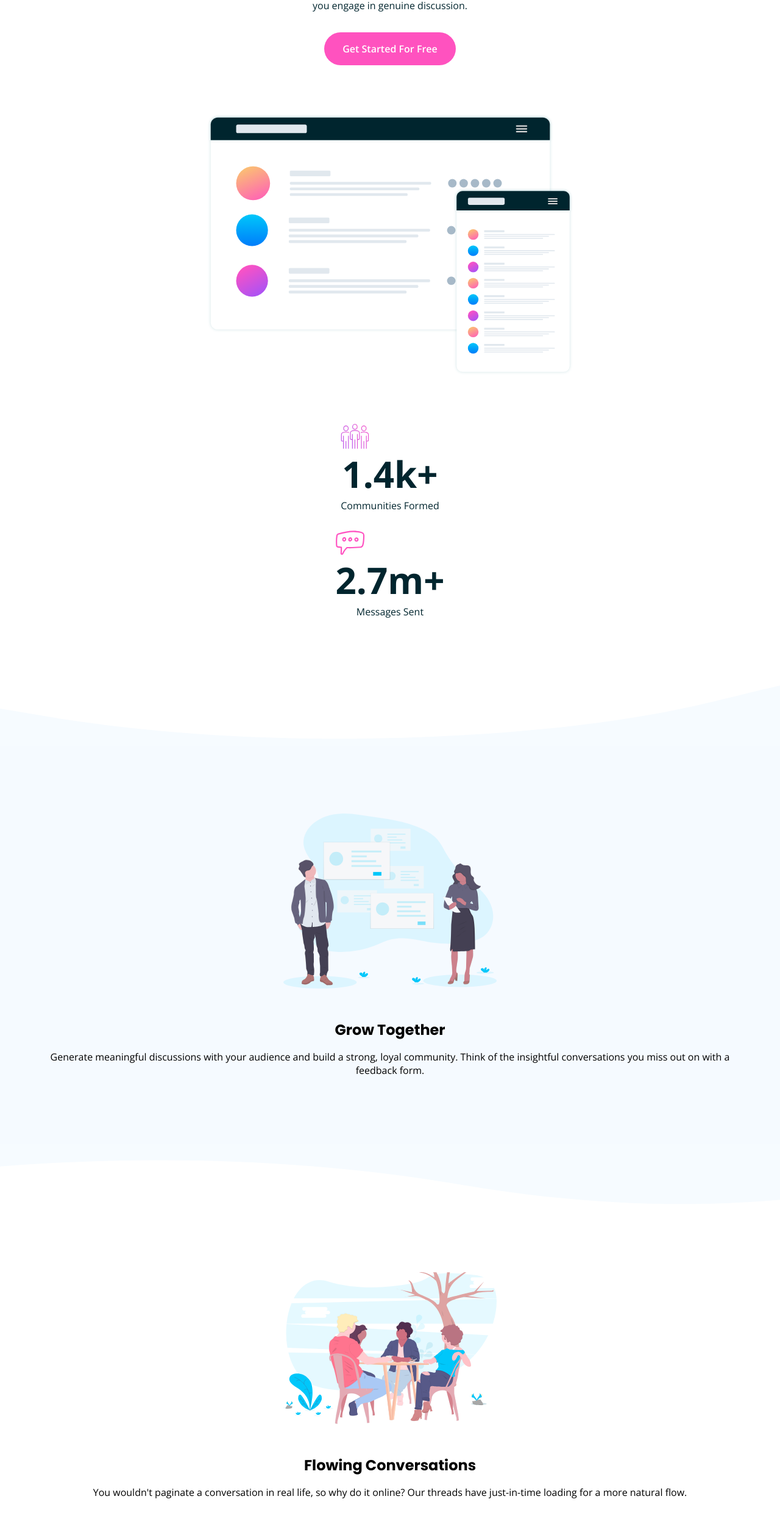
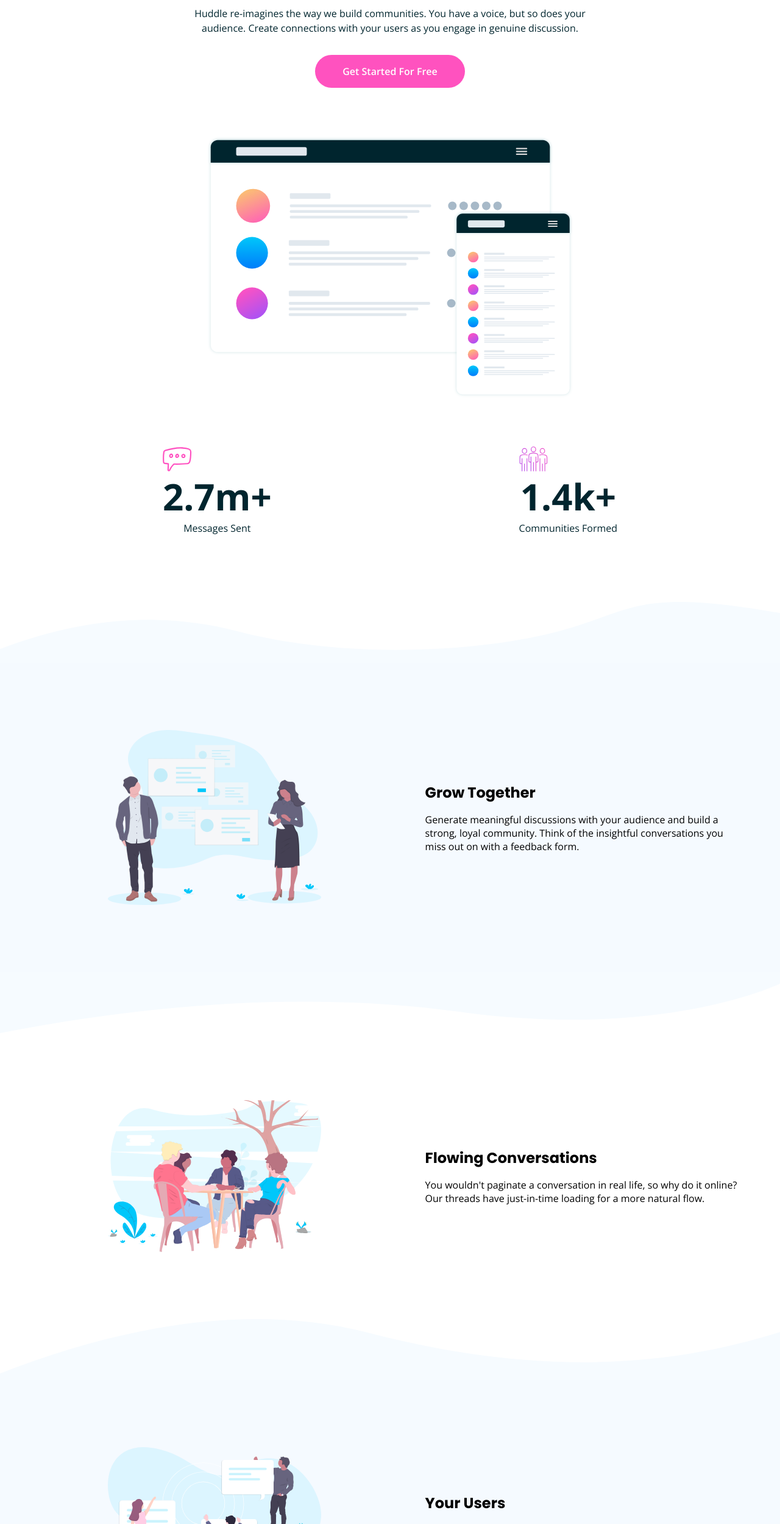
Before and after one commit to RomanNazzetta/Landing-Page-FrontEnd-Mentor, a plain HTML site: page index.html in a window 1280 px wide. Shown: the part 301-2800 px from the top of the page at 61% size. Drawn offline with nearby package versions, Linux system fonts and the light colour scheme.

Commit message:
final commit

```diff
--- a/css/styles.css
+++ b/css/styles.css
@@ -31,7 +31,6 @@ body{
     min-height: 100vh;
     position: relative;
     --wave-bottom: url('../images/bg-section-top-mobile-1.svg');
-    --wave-top: url();
 }
 
 .hero__nav{
@@ -259,3 +258,64 @@ body{
     width: 100%;
     display: block;
 }
+
+@media (min-width:768px){
+    .hero{
+        --wave-bottom: url('../images/bg-section-top-desktop-1.svg');
+    }
+    .hero__title{
+        font-size: 48px;
+    }
+    .hero__paragraph{
+        width: 60%;
+    }
+    .cta{
+        padding: 16px 45px;
+    }
+    .hero__numbers{
+        justify-content: space-around;
+        flex-direction: row-reverse;
+    }
+    .section--white{
+        --wave-top: url('../images/bg-section-bottom-desktop-1.svg');
+        --wave-bottom: url('../images/bg-section-top-desktop-2.svg');
+    }
+    .section__container{
+        flex-direction: row;
+        align-items: center;
+        justify-content: space-between;
+    }
+    .section__container--inverse{
+        flex-direction: row;
+    }
+    .section__picture{
+        width: 50%;
+    }
+    .section__texts{
+        width:45%;
+        margin: 0;
+        text-align: start;
+    }
+    .question{
+        --wave-top: url('../images/bg-section-bottom-desktop-2.svg');
+        --wave-bottom: url('../images/bg-footer-top-desktop.svg');
+        --padding-container:190px 0 210px;
+    }
+    .footer__container{
+        --padding-container: 110px 0;
+        display: flex;
+        justify-content: space-between;
+    }
+    .footer__newsletter{
+        width: 50%;
+        max-width: 350px;
+        order: 1;
+    }
+    .footer__content{
+        width: 50%;
+        max-width: 300px;
+    }
+    .footer__paragraph{
+        margin: 16px 0 30px;
+    }
+}
--- a/index.html
+++ b/index.html
@@ -59,7 +59,7 @@
       </div>
     </section>
     <section class="section section--white">
-      <div class="section__container container">
+      <div class="section__container section__container--inverse container">
         <figure class="section__picture">
           <img src="/images/illustration-flowing-conversation.svg" class="section__img">
         </figure>
@@ -99,7 +99,7 @@
 
   <footer class="footer">
     <div class="footer__container container">
-      <section class="footer_newsletter">
+      <section class="footer__newsletter">
         <h2 class="footer_title">Newsletter</h2>
         <p class="footer__paragraph footer__paragraph--newsletter">
           Lorem ipsum dolor sit amet, consectetur adipiscing elit. Mauris nulla quam, hendrerit lacinia
```
Also changed, not shown: design/active-states.jpg (deleted), design/desktop-design.jpg (deleted), design/desktop-preview.jpg (deleted), design/mobile-design.jpg (deleted), 4 other files.
